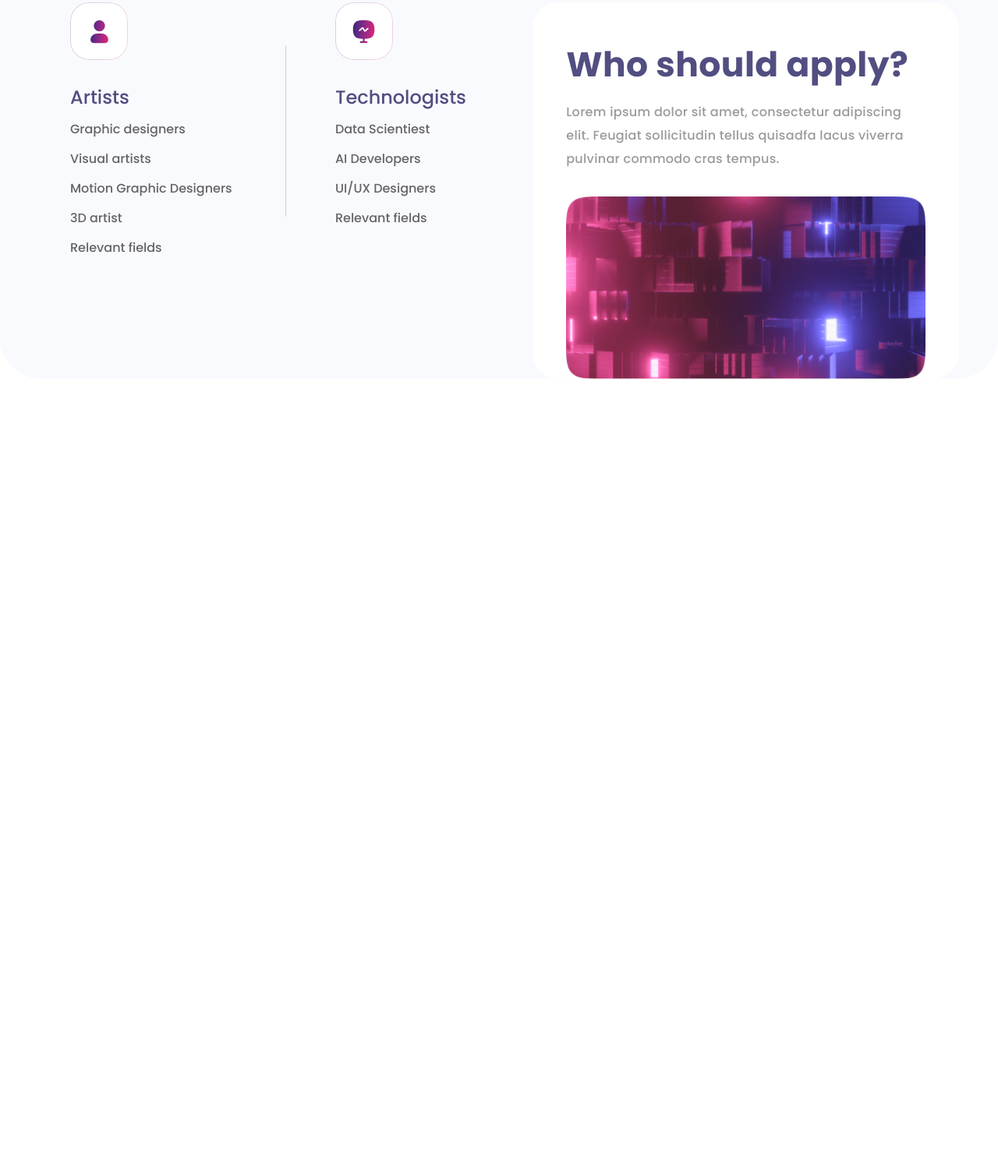
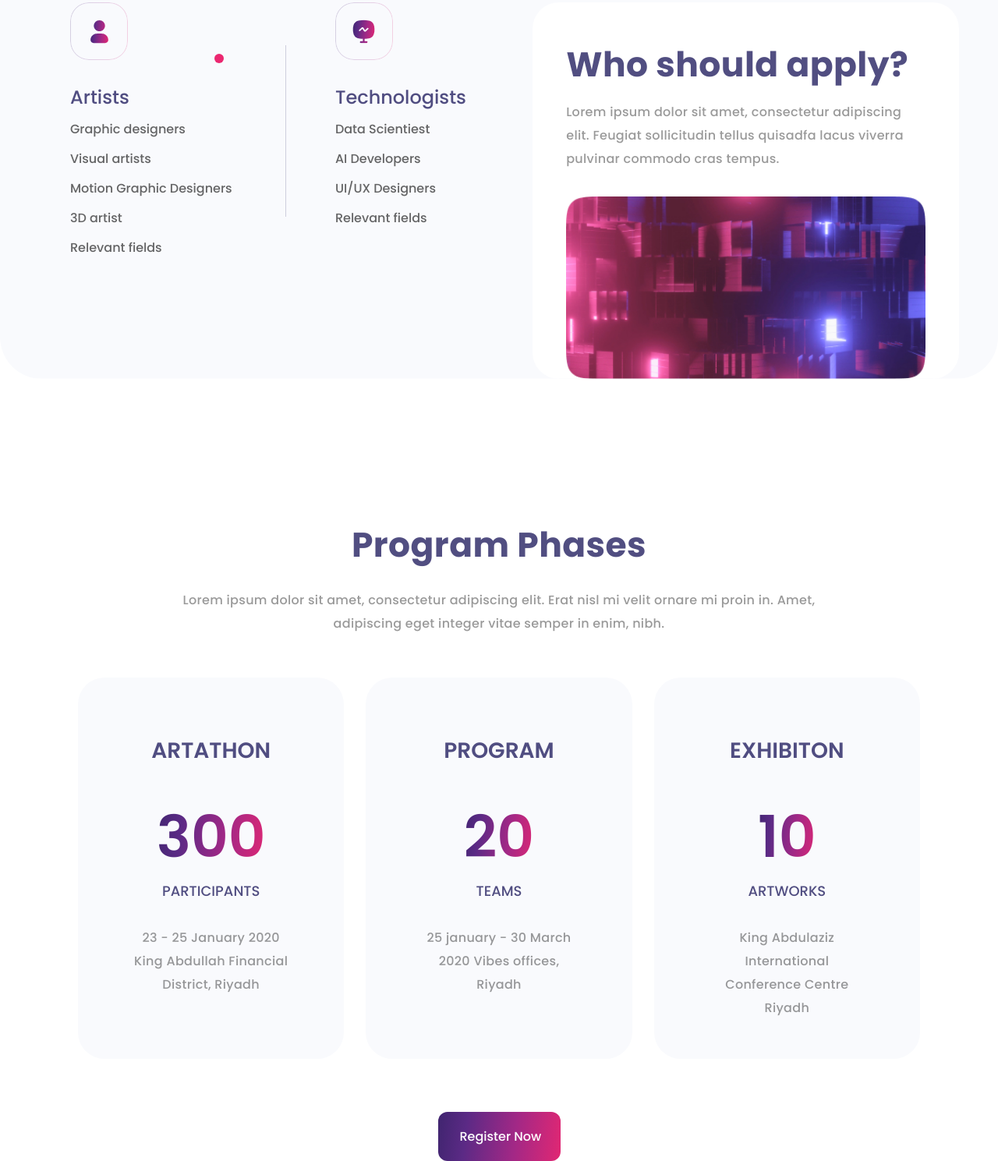
Before and after one commit to DevShahidul/aiartathon, a plain HTML site: page index.html in a window 1280 px wide. Shown: the part 2469-3958 px from the top of the page at 78% size. Before the commit the page ends 2955 px from the top, so only its background shows below. Drawn offline with Linux system fonts and the light colour scheme.

Commit message:
Added Program Phases section

```diff
--- a/index.html
+++ b/index.html
@@ -144,6 +144,37 @@
          </div>
       </section>
       <!-- //End who should apply section -->
+
+      <section class="program-phases-section">
+         <div class="container">
+            <div class="section-lead">
+               <h2>Program Phases</h2>
+               <p>Lorem ipsum dolor sit amet, consectetur adipiscing elit. Erat nisl mi velit ornare mi proin in. Amet, adipiscing eget integer vitae semper in enim, nibh.</p>
+            </div>
+            <div class="card-row d-flex">
+               <div class="card">
+                  <h3>ARTATHON</h3>
+                  <span class="gradient-text">300</span>
+                  <h6>PARTICIPANTS</h6>
+                  <p>23 - 25 January 2020 <br/> King Abdullah Financial District, Riyadh  </p>
+               </div>
+               <div class="card">
+                  <h3>PROGRAM</h3>
+                  <span class="gradient-text">20</span>
+                  <h6>TEAMS</h6>
+                  <p>25 january - 30 March 2020 Vibes offices, Riyadh  </p>
+               </div>
+               <div class="card">
+                  <h3>EXHIBITON</h3>
+                  <span class="gradient-text">10</span>
+                  <h6>ARTWORKS</h6>
+                  <p>King Abdulaziz International Conference Centre Riyadh  </p>
+               </div>
+            </div>
+            <a href="#" class="btn gradient-bg">Register Now</a>
+         </div>
+      </section>
+      <!-- //End Program phases section -->
    </main>
    <script src="./js/jquery-3.6.0.min.js"></script>
    <script src="./js/main.js"></script>
--- a/scss/_buttons.scss
+++ b/scss/_buttons.scss
@@ -21,4 +21,7 @@
    @media screen and (max-width: 767px) {
       padding: 12px 25px;
    }
+   &.gradient-bg {
+      color: $white;
+   }
 }
--- a/scss/_common-style.scss
+++ b/scss/_common-style.scss
@@ -26,6 +26,10 @@ p {
    background: $primary-gradient;
    -webkit-background-clip: text;
    -webkit-text-fill-color: transparent;
+}
+
+.gradient-bg {
+   background: $primary-gradient !important;
 }
 
 ::selection {
--- /dev/null
+++ b/scss/_program-phases.scss
@@ -0,0 +1,64 @@
+.program-phases-section {
+   margin-top: 183px;
+   @media screen and (max-width: 991px) {
+      margin-top: 100px;
+   }
+   @media screen and (max-width: 767px) {
+      margin-top: 70px;
+   }
+   .section-lead {
+      h2 {
+         margin-bottom: 26px;
+      }
+   }
+   .card-row {
+      margin-top: 26px;
+      margin-left: -14px;
+      margin-right: -14px;
+      flex-flow: row wrap;
+      .card {
+         margin: 28px 14px 0;
+         width: calc(100% / 3 - 28px);
+         padding: 73px 30px 50px;
+         background-color: $secondary;
+         text-align: center;
+         @include border-radius(34px);
+         h3,
+         h6 {
+            margin-bottom: 34px;
+            text-transform: uppercase;
+         }
+         h6 {
+            margin-bottom: 32px;
+         }
+         span {
+            font-size: 74px;
+            line-height: 111px;
+            font-weight: $semibold-font-weight;
+         }
+         p {
+            max-width: 205px;
+            margin: 0 auto;
+         }
+         @media screen and (max-width: 991px) {
+            padding: 50px 15px 30px;
+            h3,
+            h6 {
+               margin-bottom: 20px;
+            }
+            span {
+               font-size: 50px;
+               line-height: 85px;
+            }
+         }
+         @media screen and (max-width: 767px) {
+            width: 100%;
+         }
+      }
+   }
+   .btn {
+      display: block;
+      margin: 68px auto 0;
+      max-width: 157px;
+   }
+}
--- a/scss/_who-should-apply.scss
+++ b/scss/_who-should-apply.scss
@@ -5,9 +5,29 @@
    -webkit-clip-path: polygon(0 0, 100% 100px, 100% 100%, 0 100%);
    clip-path: polygon(0 0, 100% 100px, 100% 100%, 0 100%);
    @include border-radius(54px);
+   @media screen and (max-width: 767px) {
+      padding-top: 100px;
+      -webkit-clip-path: polygon(0 0, 100% 50px, 100% 100%, 0 100%);
+      clip-path: polygon(0 0, 100% 50px, 100% 100%, 0 100%);
+      @include border-radius(24px);
+   }
+   @media screen and (max-width: 575px) {
+      -webkit-clip-path: polygon(0 0, 100% 25px, 100% 100%, 0 100%);
+      clip-path: polygon(0 0, 100% 25px, 100% 100%, 0 100%);
+   }
    .container {
       width: 1307px;
       flex-flow: row wrap;
+      position: relative;
+      &::before {
+         content: "";
+         width: 12px;
+         height: 12px;
+         background-color: #5b2a85;
+         position: absolute;
+         top: -52px;
+         @include border-radius(50px);
+      }
    }
    .contents {
       margin-right: -40px;
@@ -40,12 +60,23 @@
       .option-wrap {
          padding-right: 10%;
          width: 50%;
+         position: relative;
          & + .option-wrap {
             padding-right: 20px;
             padding-left: 10%;
          }
          &:first-child {
             padding-left: 40px;
+            &::before {
+               content: "";
+               width: 12px;
+               height: 12px;
+               background-color: $pink;
+               position: absolute;
+               top: 20%;
+               right: 25%;
+               @include border-radius(50px);
+            }
          }
          @media screen and (max-width: 575px) {
             width: 100%;
@@ -78,7 +109,7 @@
             }
             &::after {
                content: "";
-               background: $white;
+               background: $secondary;
                position: absolute;
                left: 1px;
                top: 1px;
--- a/scss/main.scss
+++ b/scss/main.scss
@@ -11,3 +11,4 @@
 @import "./about-section";
 @import "./track-section";
 @import "./who-should-apply";
+@import "./program-phases";
```
Also changed, not shown: css/main.css, 1 other file.
